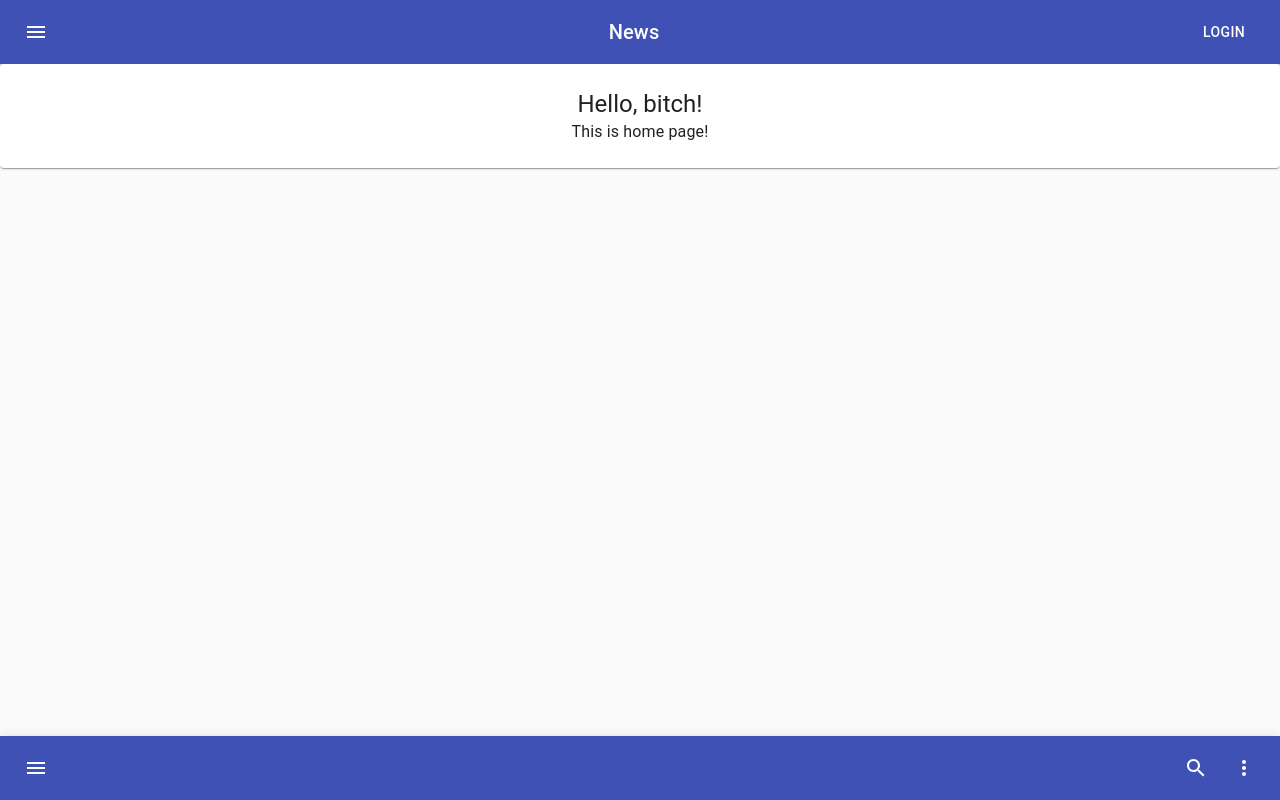
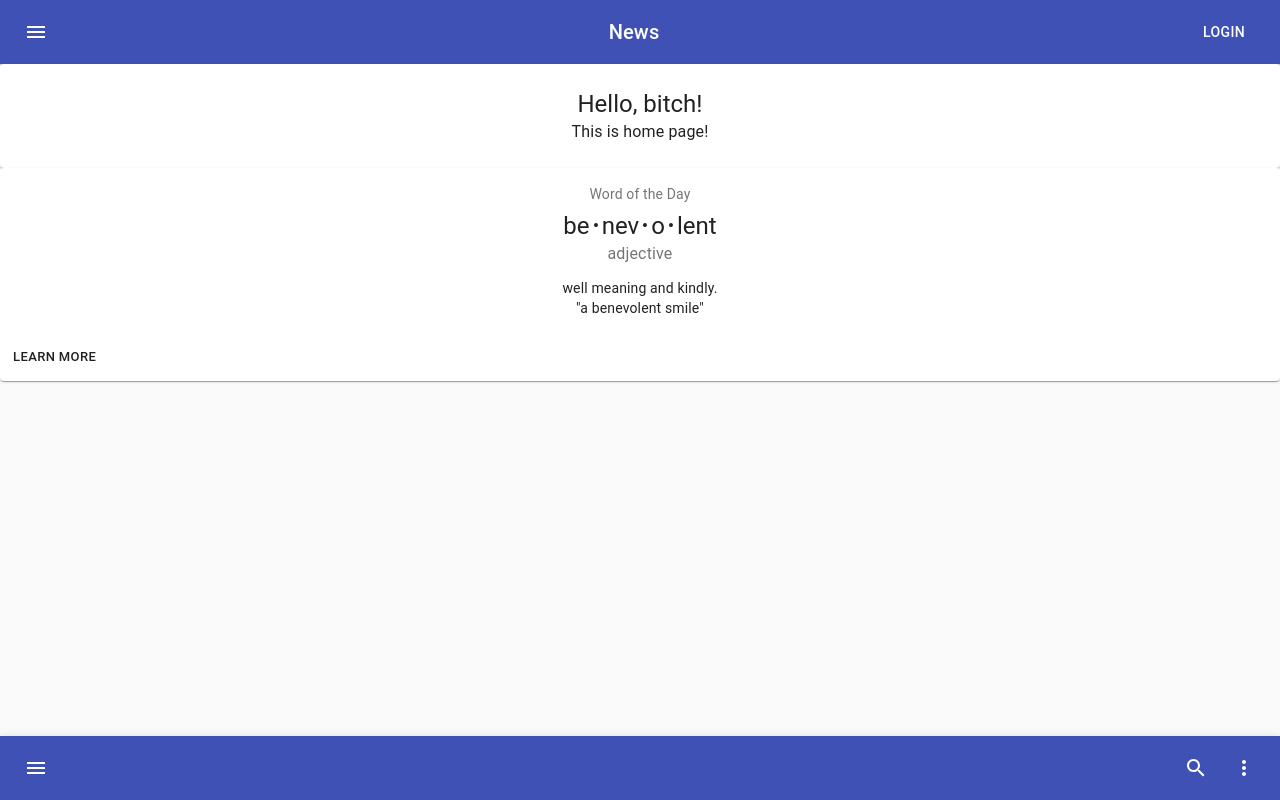
Before and after one commit to Enyazabi/react_project, a React (Create React App) app: page / in a window 1280 px wide. Built offline with nearby package versions, Linux system fonts and the light colour scheme.

Commit message:
Create Catalog component

```diff
--- a/src/App.js
+++ b/src/App.js
@@ -3,6 +3,7 @@
 import Header from './HeaderComponent.jsx';
 import Footer from './FooterComponent.jsx';
 import Home from './HomeComponent.jsx';
+import CatalogComponent from './CatalogComponent.jsx';
 
 function App() {
 
@@ -11,6 +12,7 @@
             <Header/>
             <Home/>
             <Footer/>
+            <CatalogComponent/>
         </div>
     );
 
--- /dev/null
+++ b/src/CatalogComponent.jsx
@@ -0,0 +1,57 @@
+import React from 'react';
+import { makeStyles } from '@material-ui/core/styles';
+import Card from '@material-ui/core/Card';
+import CardActions from '@material-ui/core/CardActions';
+import CardContent from '@material-ui/core/CardContent';
+import Button from '@material-ui/core/Button';
+import Typography from '@material-ui/core/Typography';
+
+const useStyles = makeStyles({
+    card: {
+        minWidth: 275,
+    },
+    bullet: {
+        display: 'inline-block',
+        margin: '0 2px',
+        transform: 'scale(0.8)',
+    },
+    title: {
+        fontSize: 14,
+    },
+    pos: {
+        marginBottom: 12,
+    },
+});
+
+export default function SimpleCard() {
+    const classes = useStyles();
+    const bull = <span className={classes.bullet}>•</span>;
+
+    return (
+        <Card className={classes.card}>
+            <CardContent>
+                <Typography className={classes.title} color="textSecondary" gutterBottom>
+                    Word of the Day
+                </Typography>
+                <Typography variant="h5" component="h2">
+                    be
+                    {bull}
+                    nev
+                    {bull}o{bull}
+                    lent
+                </Typography>
+                <Typography className={classes.pos} color="textSecondary">
+                    adjective
+                </Typography>
+                <Typography variant="body2" component="p">
+                    well meaning and kindly.
+                    <br />
+                    {'"a benevolent smile"'}
+                </Typography>
+            </CardContent>
+            <CardActions>
+                <Button size="small">Learn More</Button>
+            </CardActions>
+        </Card>
+    );
+}
```
